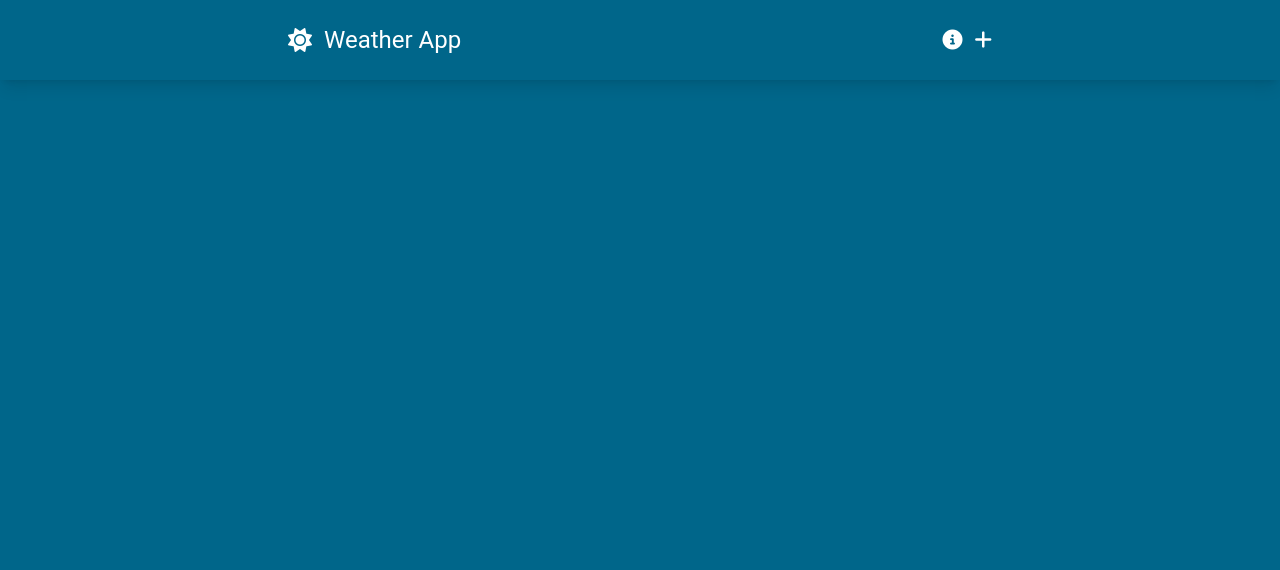
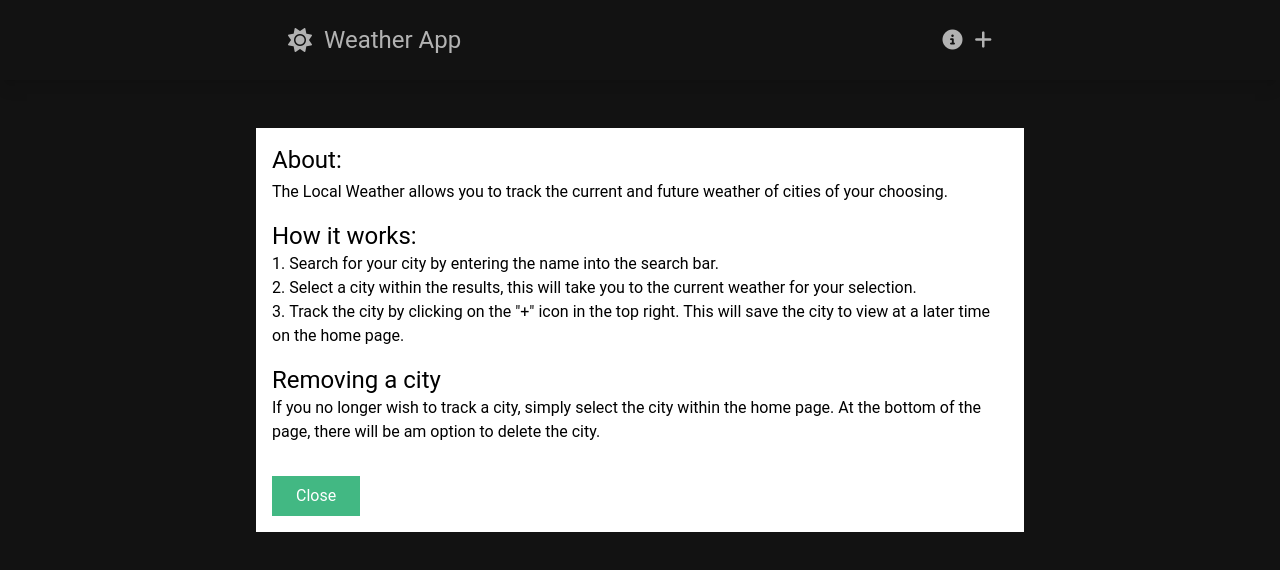
Before and after one commit to WinstonSmith13/vue3-project, a Vue app: page / in a window 1280 px wide. Both pictures are taken after a click on the icon 952 px from the left and 40 px from the top of the page. Shown: the top 570 px of the page. Built offline with nearby package versions, Linux system fonts and the light colour scheme.

Commit message:
Working on the modal transition.

```diff
--- /dev/null
+++ b/src/components/BaseModal.vue
@@ -0,0 +1,61 @@
+<template>
+  <Transition name="modal-outer">
+    <div
+        v-show="modalActive"
+        class="absolute w-full bg-black bg-opacity-30 h-screen
+top-0 left-0 flex justify-center px-8">
+
+      <Transition name="modal-inner">
+        <div
+            v-if="modalActive"
+            class="p-4 bg-white self-start mt-32 max-w-screen-md">
+          <slot/>
+          <button class="text-white mt-8 bg-weather-secondary py-2
+px-6" @click="$emit('close-modal')">Close
+          </button>
+        </div>
+      </Transition>
+
+    </div>
+  </Transition>
+</template>
+
+<script setup>
+defineEmits(["close-modal"])
+defineProps({
+  modalActive: {
+    type: Boolean,
+    default: false,
+  }
+})
+</script>
+
+<style scoped>
+.modal-outer-enter-active,
+.modal-outer-leave-active{
+  transition: opacity 0.3s cubic-bezier(0.52, 0.02, 0.19, 1.02);
+}
+
+.modal-outer-enter-from,
+.modal-outer-leave-to {
+  opacity: 0;
+}
+
+.modal-inner-enter-active{
+  transition: all 0.3s cubic-bezier(0.52, 0.02, 0.19, 1.02) 0.15s;
+}
+
+.modal-inner-leave-active{
+  transition: all 0.3s cubic-bezier(0.52, 0.02, 0.19, 1.02);
+}
+
+.modal-inner-enter-from {
+  opacity: 0;
+  transform: scale(0.8);
+}
+.modal-inner-leave-to {
+  transform: scale(0.8);
+}
+
+
+</style>
--- a/src/components/SiteNavigation.vue
+++ b/src/components/SiteNavigation.vue
@@ -8,18 +8,58 @@
           <p class="text-2xl">Weather App</p>
         </div>
       </RouterLink>
-<div class="flex gap-3 flex-1 justify-end">
-  <i class="fa-solid fa-circle-info text-xl hover:text-weather-secondary duration-150 cursor-pointer">
-  </i>
-  <i class="fa-solid fa-plus text-xl hover:text-weather-secondary duration-150 cursor-pointer">
-  </i>
+      <div class="flex gap-3 flex-1 justify-end">
+        <i class="fa-solid fa-circle-info text-xl hover:text-weather-secondary duration-150 cursor-pointer"
+           @click="toggleModal">
+        </i>
+        <i class="fa-solid fa-plus text-xl hover:text-weather-secondary duration-150 cursor-pointer"
+        >
+        </i>
+      </div>
+      <base-modal :modalActive="modaleActive"
+      @close-modal="toggleModal">
+        <div class="text-black">
+          <h1 class="text-2xl mb-1">About:</h1>
+          <p class="mb-4">
+            The Local Weather allows you to track the current and
+            future weather of cities of your choosing.
+          </p>
+          <h2 class="text-2xl">How it works:</h2>
+          <ol class="list-decimal list-inside mb-4">
+            <li>
+              Search for your city by entering the name into the
+              search bar.
+            </li>
+            <li>
+              Select a city within the results, this will take
+              you to the current weather for your selection.
+            </li>
+            <li>
+              Track the city by clicking on the "+" icon in the
+              top right. This will save the city to view at a
+              later time on the home page.
+            </li>
+          </ol>
 
-</div>
+          <h2 class="text-2xl">Removing a city</h2>
+          <p>
+            If you no longer wish to track a city, simply select
+            the city within the home page. At the bottom of the
+            page, there will be am option to delete the city.
+          </p>
+        </div>
+      </base-modal>
     </nav>
 
   </header>
 </template>
 
 <script setup>
+import {ref} from "vue";
+import BaseModal from "./BaseModal.vue";
 
+const modaleActive = ref(null) ;
+const toggleModal = () => {
+  modaleActive.value = !modaleActive.value;
+}
 </script>
--- a/tailwind.config.js
+++ b/tailwind.config.js
@@ -4,8 +4,8 @@ module.exports = {
   theme: {
     extend: {
       colors: {
-        "weather-primary":"#00668A",
-        "weather-secondary":"#004E71",
+        "weather-primary":"#1a1a1a",
+        "weather-secondary":"#42b883",
       },
     },
     fontFamily: {
```
